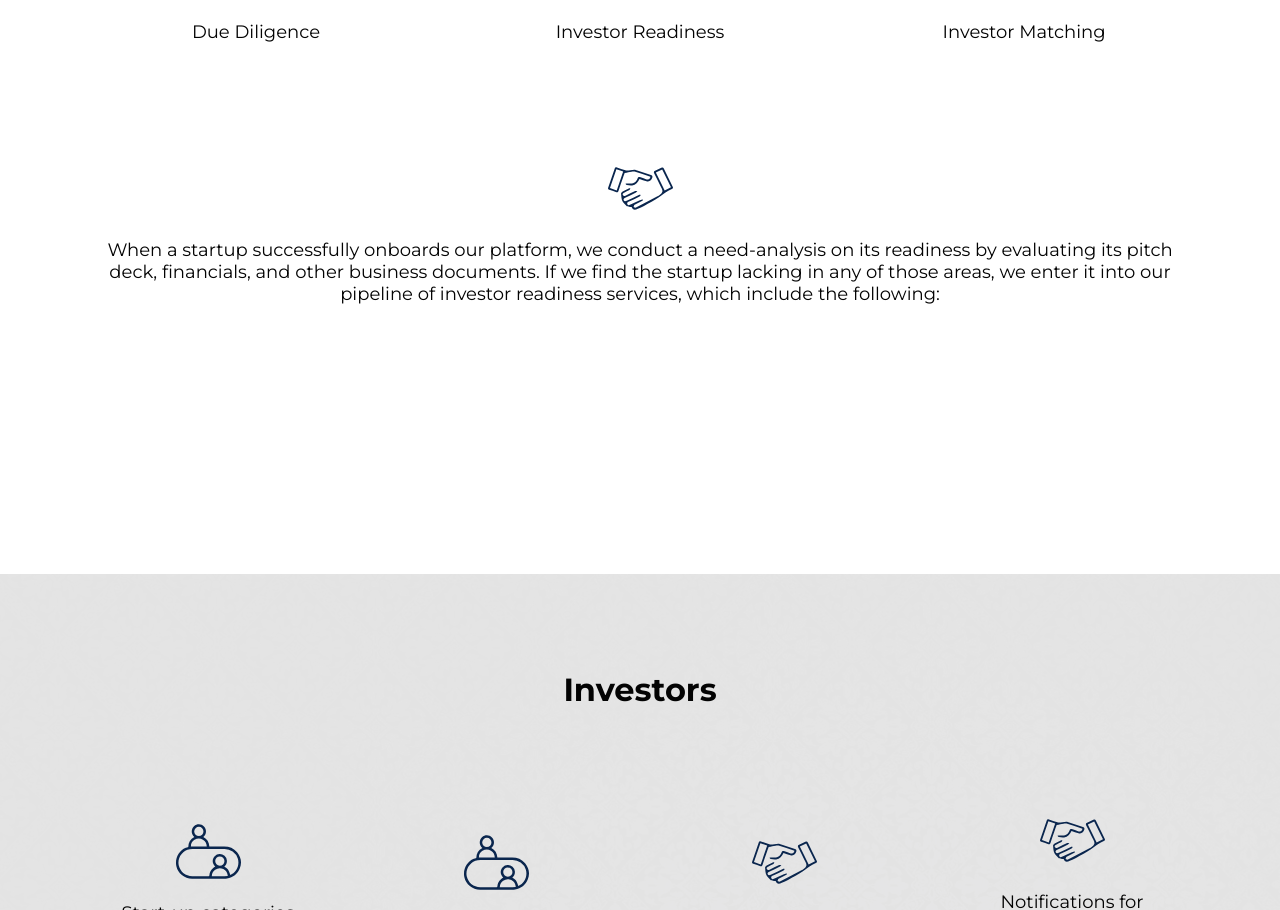
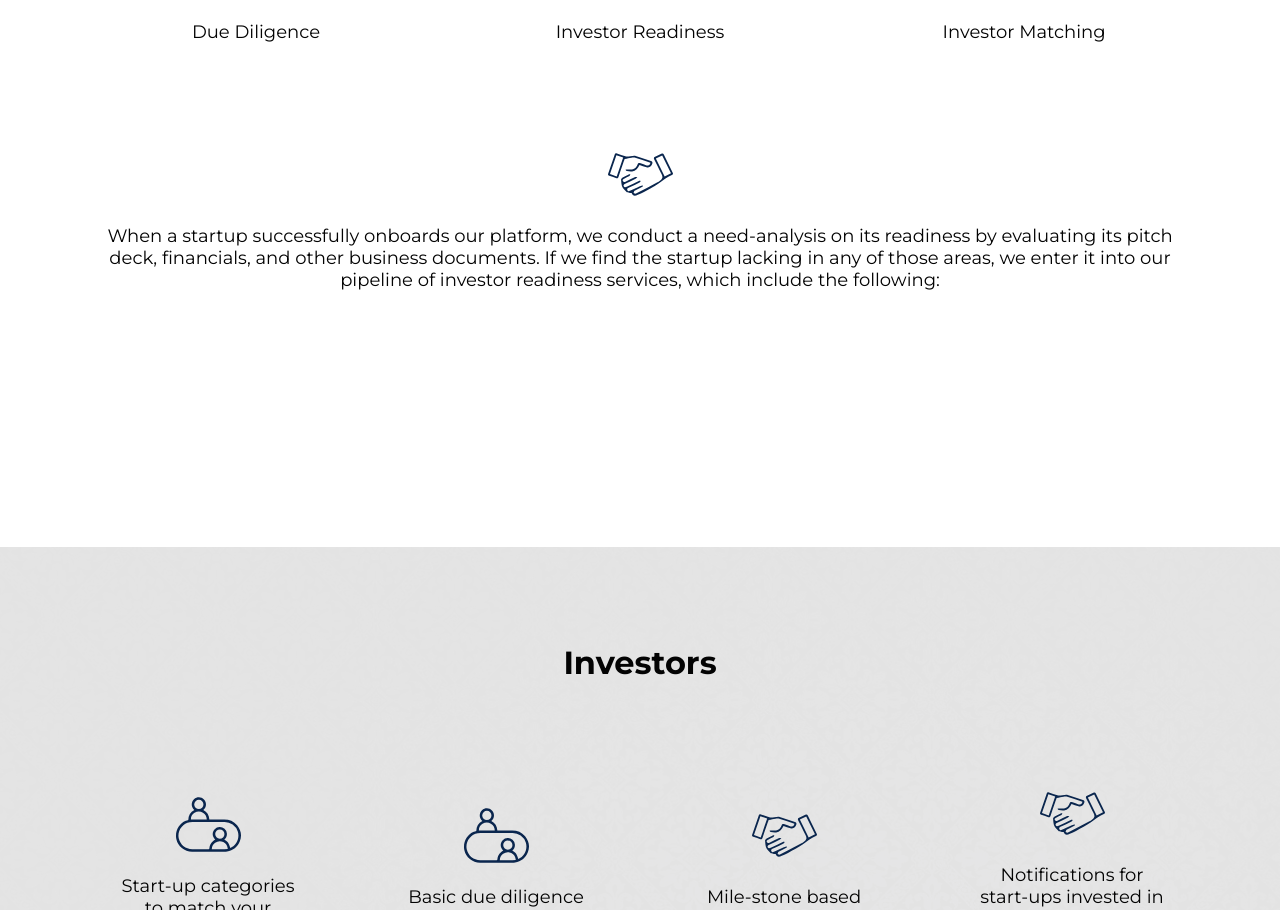
Before and after one commit to abrarkhalidofficial/Peervest, a React (Create React App) app: page /services in a window 1280 px wide. Shown: the part 829-1739 px from the top of the page. Built offline with nearby package versions, Linux system fonts and the light colour scheme.

Commit message:
Update App.scss

```diff
--- a/src/Styles/App.scss
+++ b/src/Styles/App.scss
@@ -322,7 +322,6 @@ body {
 }
 .startups__container__content__card__bottom {
   width: 100%;
-  min-height: 240px;
   height: fit-content;
   padding: 2em;
   border-radius: 20px;
```
